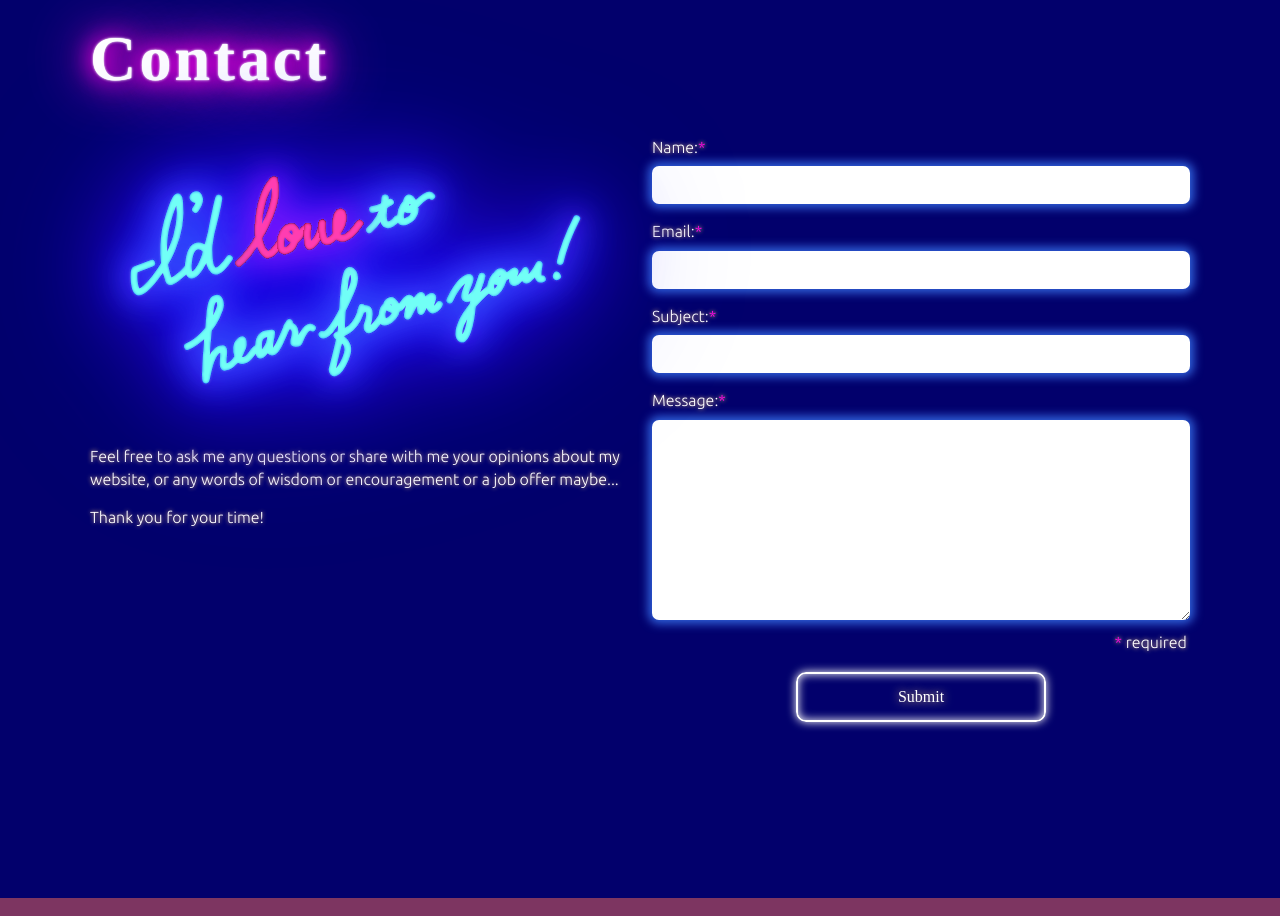
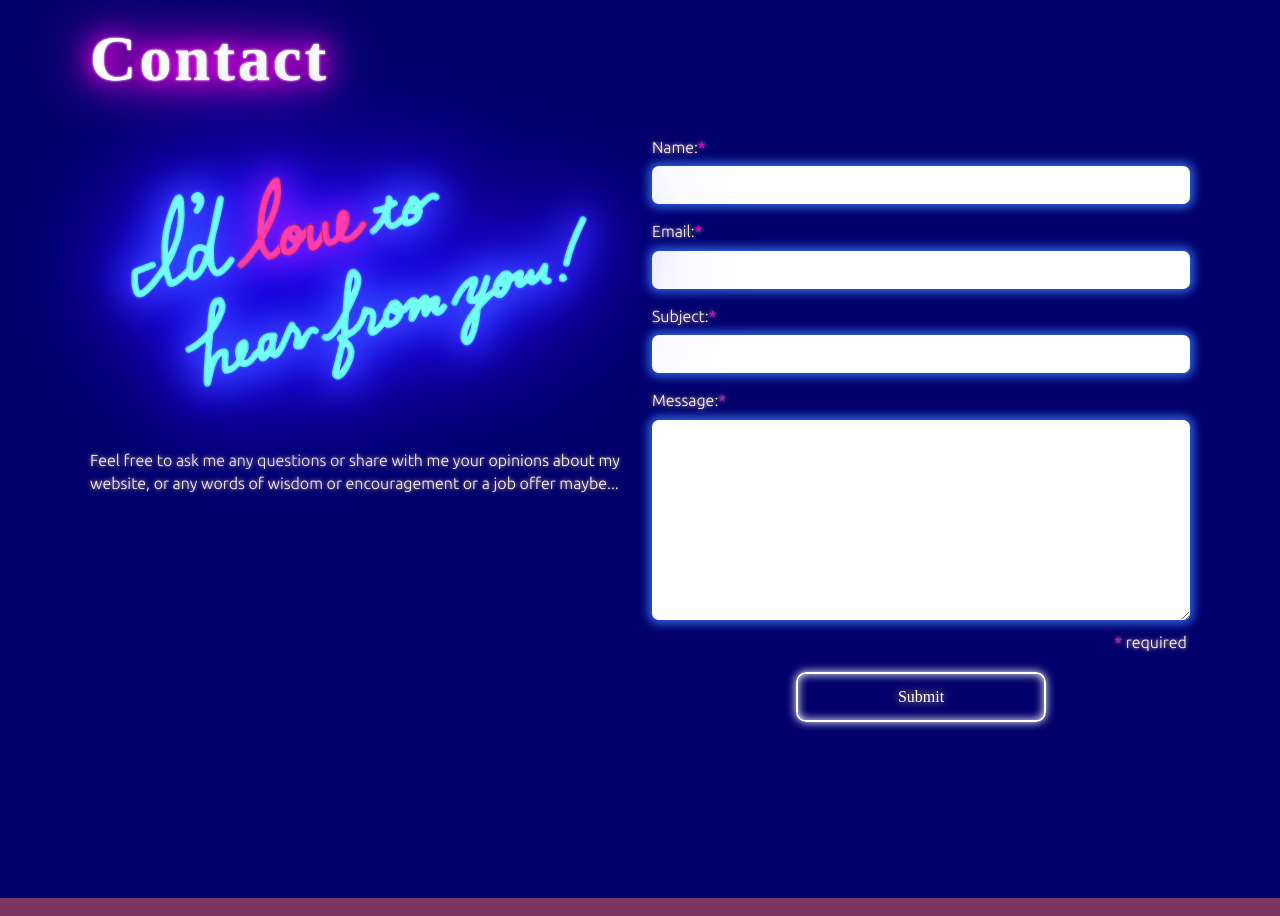
Before and after one commit to AzusaNakahashi/portfolio-2022, a Next.js app in the folder client/: page / in a window 1280 px wide. Shown: the part 3420-4336 px from the top of the page. Built offline with nearby package versions, Linux system fonts and the light colour scheme; no server answers; a web font is replaced by a local one; what next-redux-wrapper would draw is missing.

Commit message:
style add animationn to contact page

```diff
--- a/client/components/home/Contact.tsx
+++ b/client/components/home/Contact.tsx
@@ -16,10 +16,12 @@ const Contact = () => {
     subject: "",
     message: "",
   });
-  const { ref: headingRef, inView: headingIsVisible } = useInView({
+  const [headingRef, headingIsVisible] = useInView({
     threshold: 0.2,
     //triggerOnce: true,
   });
+  const [neonRef, neonIsVisible] = useInView();
+  const [messageRef, messageIsVisible] = useInView();
 
   const showFormStatusMessage = (formSendingStatus: string) => {
     switch (formSendingStatus) {
@@ -74,7 +76,12 @@ const Contact = () => {
             <div className={styles["text-effect"]}>
               <div className={styles["scanlines"]}></div>
             </div>
-            <div className={styles["mail-img"]}>
+            <div
+              ref={neonRef}
+              className={`${styles["image-wrapper"]} ${
+                neonIsVisible && styles.animated
+              }`}
+            >
               <picture>
                 <img
                   className={styles["neon-sign"]}
@@ -83,7 +90,10 @@ const Contact = () => {
                 />
               </picture>
             </div>
-            <p>
+            <p
+              ref={messageRef}
+              className={`${messageIsVisible && styles.animated}`}
+            >
               Feel free to ask me any questions or share with me your opinions
               about my website, or any words of wisdom or encouragement or a job
               offer maybe...
--- a/client/styles/layout/contact.module.scss
+++ b/client/styles/layout/contact.module.scss
@@ -32,7 +32,13 @@
   }
   .grid-wrapper {
     text-shadow: 0 0 4px $neon-color-secondary;
+    .image-wrapper {
+      @include slide-up-animation-slow(0.7s);
       .neon-sign {
+        width: 100%;
+        -webkit-backface-visibility: hidden;
+        backface-visibility: hidden;
+        overflow: hidden;
         filter: drop-shadow(0 0 1px rgba(#fff, 0.3))
           drop-shadow(0 0 10px rgba(#000aff, 0.5))
           drop-shadow(0 0 10px rgba(#ad00ff, 0.5))
@@ -41,21 +47,11 @@
           drop-shadow(0 0 40px rgba(#ad00ff, 0.3))
           drop-shadow(0 0 70px rgba(#000aff, 0.4));
       }
+    }
     .thanks-message {
       padding-bottom: 1rem;
-      h3 {
-        margin-top: 0;
-        .hightlight-pink {
-          color: #fff;
-          //text-shadow: 0 0 5px #ff20ce;
-        }
-        .hightlight-blue {
-          color: #fff;
-          //text-shadow: 0 0 5px #00fff0;
-        }
-      }
-      .mail-img {
-        width: 150px;
+      p {
+        @include slide-up-animation-slow(0.9s);
       }
     }
     form {
```
Lines whose indentation alone changed are shown as unchanged.
